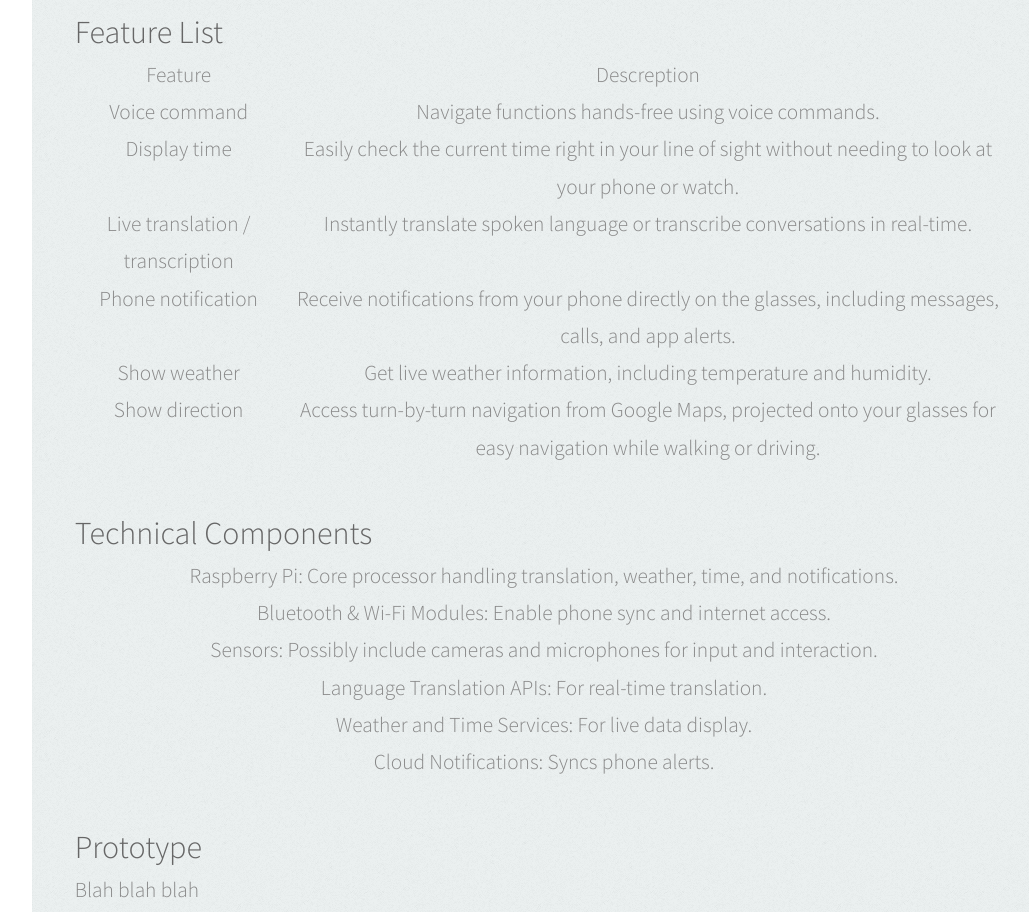
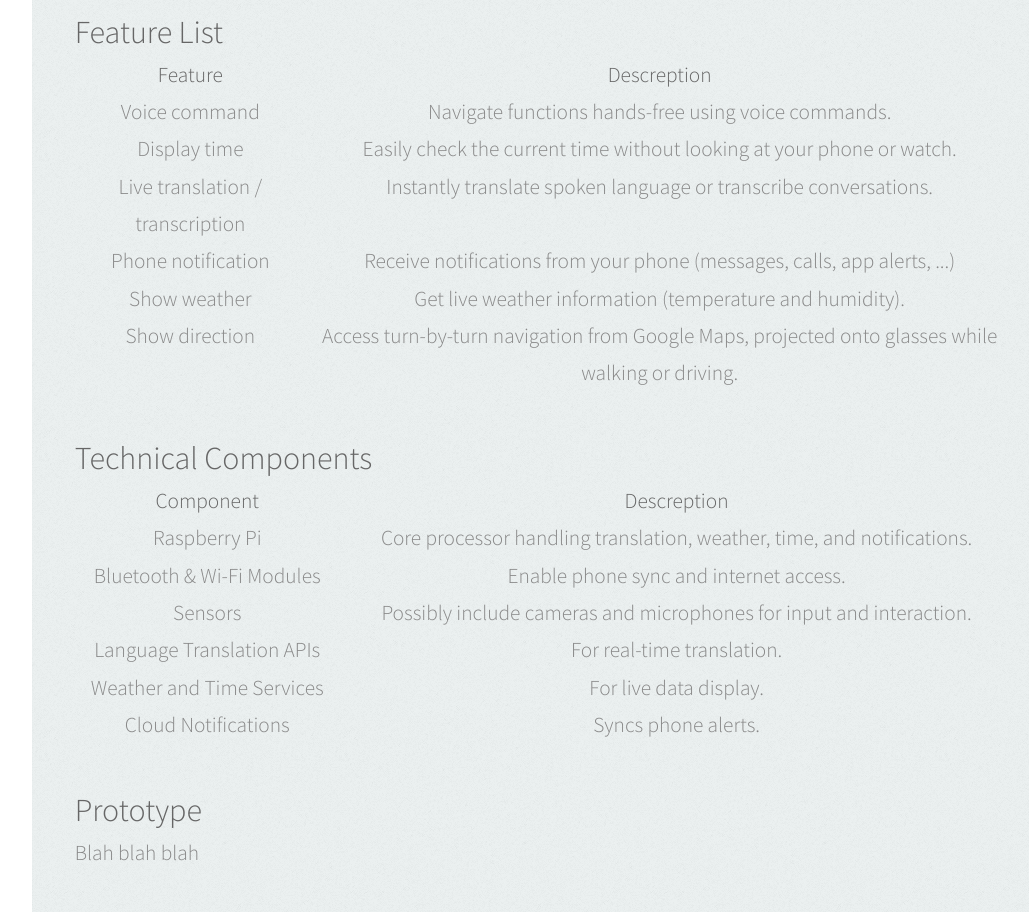
Before and after one commit to ester-tsai/smart_glasses, a plain HTML site: page index.html in a window 1280 px wide. Shown: the part 1540-2452 px from the top of the page, without its empty margins (224-1253 px from the left). Drawn offline with Linux system fonts and the light colour scheme.

Commit message:
Update index.html

```diff
--- a/index.html
+++ b/index.html
@@ -127,8 +127,8 @@
 							<h3 align="left">Feature List</h3>
 							<table>
 								  <tr>
-								    <th>Feature</th>
-								    <th>Descreption</th>
+								    <th><b>Feature</b></th>
+								    <th><b>Descreption</b></th>
 								  </tr>
 								  <tr>
 								    <td>Voice command</td>
@@ -136,35 +136,57 @@
 								  </tr>
 								<tr>
 								    <td>Display time</td>
-								    <td>Easily check the current time right in your line of sight without needing to look at your phone or watch.</td>
+								    <td>Easily check the current time without looking at your phone or watch.</td>
 								  </tr>
 								<tr>
 								    <td>Live translation / transcription</td>
-								    <td>Instantly translate spoken language or transcribe conversations in real-time.</td>
+								    <td>Instantly translate spoken language or transcribe conversations.</td>
 								  </tr>
 								<tr>
 								    <td>Phone notification</td>
-								    <td>Receive notifications from your phone directly on the glasses, including messages, calls, and app alerts.</td>
+								    <td>Receive notifications from your phone (messages, calls, app alerts, ...)</td>
 								  </tr>
 								<tr>
 								    <td>Show weather</td>
-								    <td>Get live weather information, including temperature and humidity.</td>
+								    <td>Get live weather information (temperature and humidity).</td>
 								  </tr>
 								<tr>
 								    <td>Show direction</td>
-								    <td>Access turn-by-turn navigation from Google Maps, projected onto your glasses for easy navigation while walking or driving.</td>
+								    <td>Access turn-by-turn navigation from Google Maps, projected onto glasses while walking or driving.</td>
 								  </tr>
 								</table>
 
 							<h3 align="left">Technical Components</h3>
-								<ul>
-									<li>Raspberry Pi: Core processor handling translation, weather, time, and notifications.</li>
-									<li>Bluetooth & Wi-Fi Modules: Enable phone sync and internet access.</li>
-									<li>Sensors: Possibly include cameras and microphones for input and interaction.</li>
-									<li>Language Translation APIs: For real-time translation.</li>
-									<li>Weather and Time Services: For live data display.</li>
-									<li>Cloud Notifications: Syncs phone alerts.</li>
-								</ul>
+								<table>
+								  <tr>
+								    <th><b>Component</b></th>
+								    <th><b>Descreption</b></th>
+								  </tr>
+								  <tr>
+								    <td>Raspberry Pi</td>
+								    <td>Core processor handling translation, weather, time, and notifications.</td>
+								  </tr>
+								<tr>
+								    <td>Bluetooth & Wi-Fi Modules</td>
+								    <td>Enable phone sync and internet access.</td>
+								  </tr>
+								<tr>
+								    <td>Sensors</td>
+								    <td>Possibly include cameras and microphones for input and interaction.</td>
+								  </tr>
+								<tr>
+								    <td>Language Translation APIs</td>
+								    <td>For real-time translation.</td>
+								  </tr>
+								<tr>
+								    <td>Weather and Time Services</td>
+								    <td>For live data display.</td>
+								  </tr>
+								<tr>
+								    <td>Cloud Notifications</td>
+								    <td>Syncs phone alerts.</td>
+								  </tr>
+								</table>
 
 							<h3 align="left">Prototype</h3>
 
```
